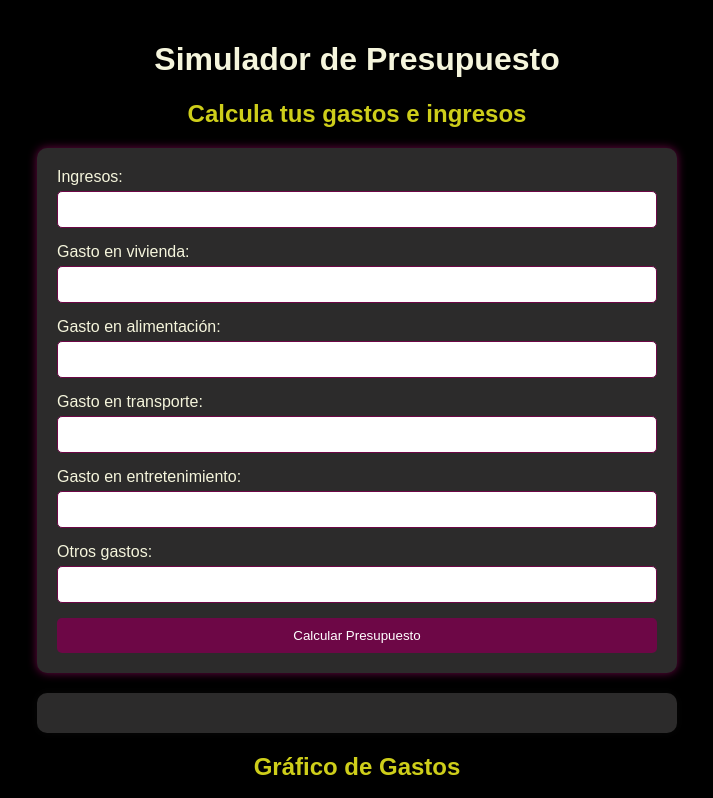
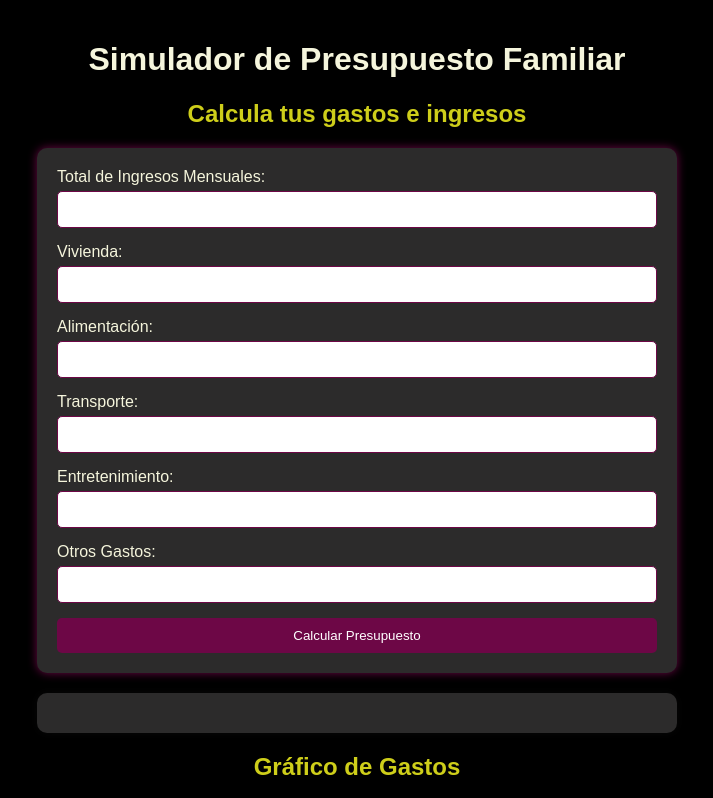
Before and after one commit to JoMancini11/Preentrega2-Mancini, a plain HTML site: page index.html in a window 1280 px wide. Shown: the top 798 px of the page, without its empty margins (283-996 px from the left). Drawn offline with nearby package versions, Linux system fonts and the light colour scheme; files that its build step writes are made by us from their sources.

Commit message:
sexto commit

```diff
--- a/index.html
+++ b/index.html
@@ -4,33 +4,34 @@
 <head>
     <meta charset="UTF-8">
     <meta name="viewport" content="width=device-width, initial-scale=1.0">
-    <title>Simulador de Presupuesto</title>
-    <link rel="stylesheet" href="style.css">
+    <title>Simulador de Presupuesto Familiar</title>
+    <link rel="stylesheet" href="css/style.css">
+    <script src="js/Calcu.js" defer></script>
     <script src="https://cdn.jsdelivr.net/npm/chart.js"></script>
 </head>
 
 <body>
-    <h1>Simulador de Presupuesto</h1>
+    <h1>Simulador de Presupuesto Familiar</h1>
     <h2>Calcula tus gastos e ingresos</h2>
 
     <form onsubmit="event.preventDefault(); calcularPresupuesto();">
-        <label for="ingresos">Ingresos:</label>
-        <input type="number" id="ingresos" required>
+        <label for="ingresos">Total de Ingresos Mensuales:</label>
+        <input type="number" id="ingresos" name="ingresos" required>
 
-        <label for="vivienda">Gasto en vivienda:</label>
-        <input type="number" id="vivienda" required>
+        <label for="vivienda">Vivienda:</label>
+        <input type="number" id="vivienda" name="vivienda" required>
 
-        <label for="alimentacion">Gasto en alimentación:</label>
-        <input type="number" id="alimentacion" required>
+        <label for="alimentacion">Alimentación:</label>
+        <input type="number" id="alimentacion" name="alimentacion" required>
 
-        <label for="transporte">Gasto en transporte:</label>
-        <input type="number" id="transporte" required>
+        <label for="transporte">Transporte:</label>
+        <input type="number" id="transporte" name="transporte" required>
 
-        <label for="entretenimiento">Gasto en entretenimiento:</label>
-        <input type="number" id="entretenimiento" required>
+        <label for="entretenimiento">Entretenimiento:</label>
+        <input type="number" id="entretenimiento" name="entretenimiento" required>
 
-        <label for="otros">Otros gastos:</label>
-        <input type="number" id="otros" required>
+        <label for="otros">Otros Gastos:</label>
+        <input type="number" id="otros" name="otros" required>
 
         <button type="submit">Calcular Presupuesto</button>
     </form>
@@ -62,8 +63,6 @@
     <div id="resultadoBusqueda"></div>
 
     <button class="clear" onclick="eliminarHistorial()">Eliminar Historial</button>
-
-    <script src="Calcu.js"></script>
 </body>
 
 </html>
```
